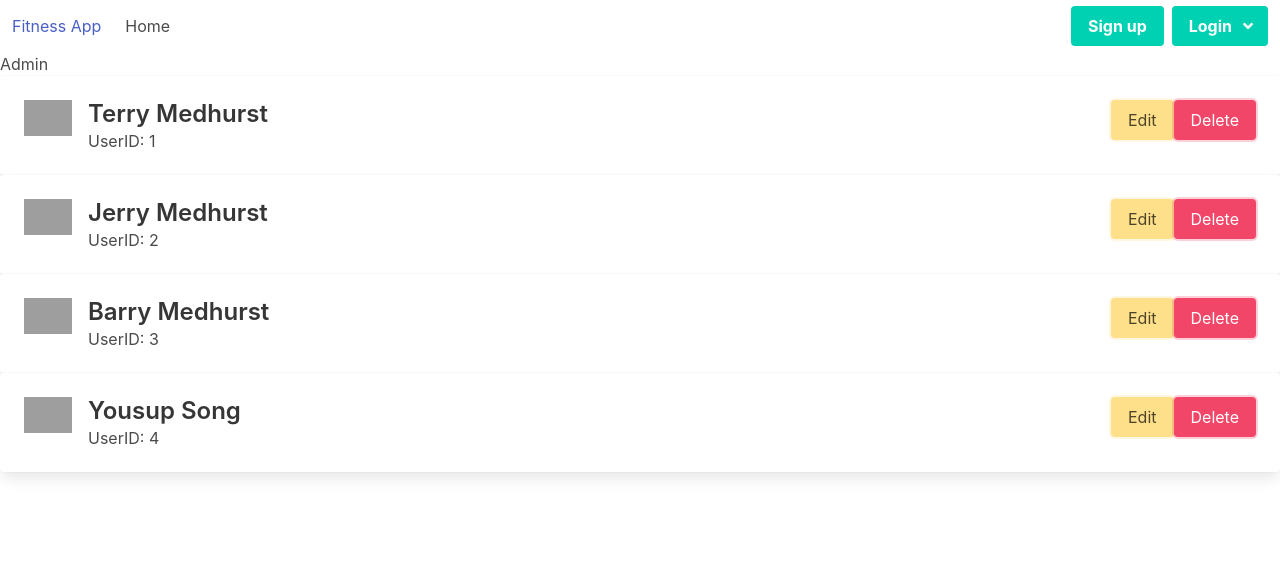
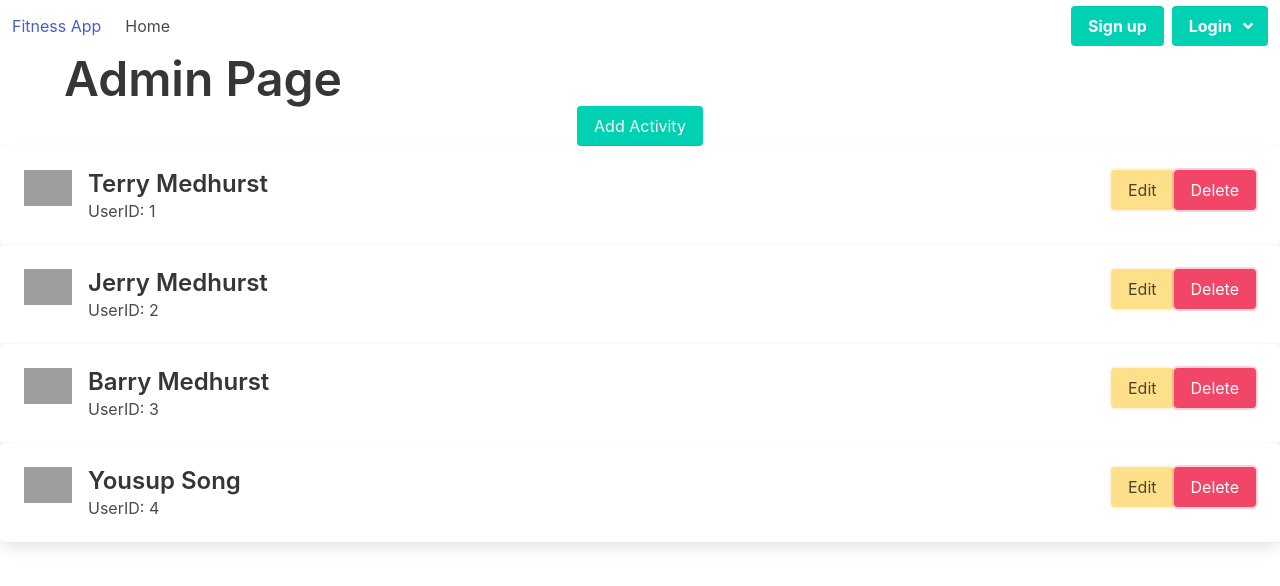
Before and after one commit to Youssup/Fitness-Website, a Vue app in the folder client/: page /Admin in a window 1280 px wide. Shown: the top 586 px of the page. Built offline with nearby package versions, Linux system fonts and the light colour scheme; grey boxes are pictures that could not be loaded.

Commit message:
Added error message and Admin Button

```diff
--- a/client/src/model/users.ts
+++ b/client/src/model/users.ts
@@ -50,3 +50,8 @@ export function editActivity(user : User | null, activity : Activity)
   const activityIndex = data.users[index].activities.findIndex(a => a.activityID === activity.activityID);
   data.users[index].activities[activityIndex] = activity;
 }
+
+export function createUser(user: User) {
+  user.id = data.users.length + 1;
+  data.users.push(user);
+}
--- a/client/src/pages/AboutView.vue
+++ b/client/src/pages/AboutView.vue
@@ -4,6 +4,4 @@
   </div>
 </template>
 
-<style>
-
-</style>
+<style></style>
--- a/client/src/pages/Activities.vue
+++ b/client/src/pages/Activities.vue
@@ -17,8 +17,8 @@ function closeAddModal() {
 }
 const editModal = ref(false);
 const editedActivity = ref({} as Activity);
-function openEditModal(activity : Activity) {
-    editedActivity.value = {...activity};
+function openEditModal(activity: Activity) {
+    editedActivity.value = { ...activity };
     editModal.value = true;
     console.log({ modal: editModal.value });
 }
@@ -29,15 +29,21 @@ function closeEditModal() {
 
 const newActivity = ref({} as Activity);
 
-function deleteActivity(user : User | null, activitiy : Activity) {
-    if (user !=null) {
+function deleteActivity(user: User | null, activitiy: Activity) {
+    if (user != null) {
         user.activities.splice(user.activities.indexOf(activitiy), 1);
+    }
+}
+
+function errorMessage(activity: Activity) {
+    if(activity.caloriesBurned == null || activity.distance == null) {
+        alert("Not filling out the calories burned or distance fields will result in an error. Edit the activity and fill out the calories burned and distance fields to fix the errors");
     }
 }
 </script>
 
 <template>
-  <button @click="openAddModal()"class="button is-primary" style="display: block; margin: auto;">
+    <button @click="openAddModal()" class="button is-primary" style="display: block; margin: auto;">
         Add Activity
     </button>
     <div class="columns is-centered">
@@ -51,12 +57,15 @@ function deleteActivity(user : User | null, activitiy : Activity) {
                 </header>
                 <div class="card-content">
                     <div class="content">
-            <p><strong>Calories Burned:</strong> {{ session.user?.activities.reduce((total, activity) => total + activity.caloriesBurned, 0) }}</p>
-            <p><strong>Distance:</strong> {{ session.user?.activities.reduce((total, activity) => total + activity.distance, 0) }}</p>
+                        <p><strong>Calories Burned:</strong> {{ session.user?.activities.reduce((total, activity) =>
+        total + activity.caloriesBurned, 0) }}</p>
+                        <p><strong>Distance:</strong> {{ session.user?.activities.reduce((total, activity) => total +
+        activity.distance, 0) }}</p>
                     </div>
                 </div>
             </div>
-      <div v-for="activity in session.user?.activities" :key="activity.activityID" class="card" style="margin-top: 20px;">
+            <div v-for="activity in session.user?.activities" :key="activity.activityID" class="card"
+                style="margin-top: 20px;">
                 <div class="card-content">
                     <div class="content">
                         <p><strong>Date:</strong> {{ activity.date }}</p>
@@ -65,8 +74,10 @@ function deleteActivity(user : User | null, activitiy : Activity) {
                         <p><strong>Description:</strong> {{ activity.description }} </p>
                         <img :src="activity.image" alt="Activity image">
                     </div>
-            <button @click="openEditModal(activity)" class="button is-warning is-focused" style="margin-right: 20px;">Edit</button>
-            <button @click="deleteActivity(session.user, activity)" class="button is-danger is-focused">Delete</button>
+                    <button @click="openEditModal(activity)" class="button is-warning is-focused"
+                        style="margin-right: 20px;">Edit</button>
+                    <button @click="deleteActivity(session.user, activity)"
+                        class="button is-danger is-focused">Delete</button>
                 </div>
             </div>
         </div>
@@ -85,13 +96,15 @@ function deleteActivity(user : User | null, activitiy : Activity) {
                 <div class="field">
                     <label class="label">Calories Burned</label>
                     <div class="control">
-                        <input class="input" type="number" placeholder="Calories Burned" v-model="newActivity.caloriesBurned">
+                        <input class="input" type="number" placeholder="Calories Burned"
+                            v-model="newActivity.caloriesBurned">
                     </div>
                 </div>
                 <div class="field">
                     <label class="label">Distance Ran</label>
                     <div class="control">
-                        <input class="input" type="number" min="1" max="999" placeholder="Distance Ran" v-model="newActivity.distance">
+                        <input class="input" type="number" min="1" max="999" placeholder="Distance Ran"
+                            v-model="newActivity.distance">
                     </div>
                 </div>
                 <div class="field">
@@ -108,7 +121,9 @@ function deleteActivity(user : User | null, activitiy : Activity) {
                 </div>
                 <div class="field">
                     <div class="control">
-                        <button @click="addActivity(session.user, newActivity); closeAddModal()" class="button is-primary">Create Activity</button>
+                        <button @click="addActivity(session.user, newActivity); closeAddModal(); errorMessage(newActivity)"
+                            class="button is-primary">Create Activity
+                        </button>
                     </div>
                 </div>
             </div>
@@ -129,13 +144,15 @@ function deleteActivity(user : User | null, activitiy : Activity) {
                 <div class="field">
                     <label class="label">Calories Burned</label>
                     <div class="control">
-                        <input class="input" type="number" placeholder="Calories Burned" v-model="editedActivity.caloriesBurned">
+                        <input class="input" type="number" placeholder="Calories Burned"
+                            v-model="editedActivity.caloriesBurned">
                     </div>
                 </div>
                 <div class="field">
                     <label class="label">Distance Ran</label>
                     <div class="control">
-                        <input class="input" type="number" min="1" max="999" placeholder="Distance Ran" v-model="editedActivity.distance">
+                        <input class="input" type="number" min="1" max="999" placeholder="Distance Ran"
+                            v-model="editedActivity.distance">
                     </div>
                 </div>
                 <div class="field">
@@ -152,7 +169,8 @@ function deleteActivity(user : User | null, activitiy : Activity) {
                 </div>
                 <div class="field">
                     <div class="control">
-                        <button @click="editActivity(session.user, editedActivity); closeEditModal();" class="button is-primary">Edit Activity</button>
+                        <button @click="editActivity(session.user, editedActivity); closeEditModal(); errorMessage(editedActivity)"
+                            class="button is-primary">Edit Activity</button>
                     </div>
                 </div>
             </div>
--- a/client/src/pages/Admin.vue
+++ b/client/src/pages/Admin.vue
@@ -12,7 +12,7 @@ function startEditing(user: User) {
 }
 
 function saveChanges() {
-    if(editedUser.value){
+    if (editedUser.value) {
         editUser(editedUser.value);
         closeModal();
     }
@@ -28,9 +28,12 @@ function deleteUser(index: number) {
 </script>
 
 <template>
-    <div>
-        <h1>Admin</h1>
+    <div class="container">
+        <p class="title is-1" style="display: block; margin: auto;">Admin Page</p>
     </div>
+    <button @click="" class="button is-primary" style="display: block; margin: auto;">
+        Add Activity
+    </button>
     <div v-for="(user, index) in users" :key="user.id" class="card">
         <div class="card-content">
             <div class="media">
--- a/client/src/pages/Friends.vue
+++ b/client/src/pages/Friends.vue
@@ -28,7 +28,9 @@ function toggleModal() {
         </header>
         <div class="card-content">
           <div class="content">
+            <div v-for="activity in user.activities">
               <p><strong>Calories Burned:</strong> {{ user.caloriesBurned }}</p>
+            </div>
             <p><strong>Distance:</strong> {{ user.distance }}</p>
           </div>
         </div>
@@ -46,5 +48,4 @@ function toggleModal() {
   </div>
 </template>
 
-<style scoped>
-</style>
+<style scoped></style>
```
Lines whose indentation alone changed are shown as unchanged.
